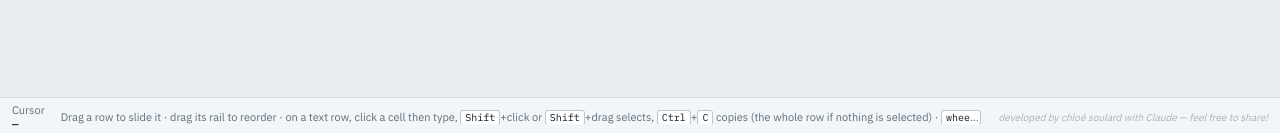
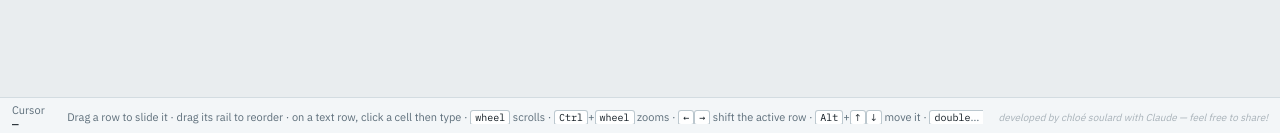
Before and after one commit to Chloe-Soulard/chloe-soulard.github.io, a Jekyll site: the page tools/chromatoscope.html, which Jekyll copies as it is, in a window 1280 px wide. Shown: the part 764-897 px from the top of the page. Built offline with Jekyll 4.4.1, drawn with Linux system fonts in a browser that asks for light colours; part of the change alters nothing that is shown.

Commit message:
Revert "Chromatoscope: select and copy sequences in text rows"
This reverts commit 29fc72efd1b1baf17dd1e683baf75fff20ceacd3.

```diff
--- a/tools/chromatoscope.html
+++ b/tools/chromatoscope.html
@@ -269,7 +269,7 @@ input[type=range]{width:88px;accent-color:var(--accent)}
   <footer class="status">
     <span>Cursor <b id="pos">—</b></span>
     <span id="hint">
-      Drag a row to slide it · drag its rail to reorder · on a text row, click a cell then type, <kbd>Shift</kbd>+click or <kbd>Shift</kbd>+drag selects, <kbd>Ctrl</kbd>+<kbd>C</kbd> copies (the whole row if nothing is selected) ·
+      Drag a row to slide it · drag its rail to reorder · on a text row, click a cell then type ·
       <kbd>wheel</kbd> scrolls · <kbd>Ctrl</kbd>+<kbd>wheel</kbd> zooms ·
       <kbd>←</kbd><kbd>→</kbd> shift the active row · <kbd>Alt</kbd>+<kbd>↑</kbd><kbd>↓</kbd> move it ·
       <kbd>double-click</kbd> resets
@@ -986,29 +986,20 @@ function addTextRow(text, offset, afterId, label){
 
   // Same gesture as on a trace: dragging slides the row, while a click
   // without movement drops the cursor on the targeted cell.
-  // With Shift held, a click or a drag selects cells instead.
   let cdrag = null;
-  const colAt = e => Math.round(xToBase(e.clientX - note.canvas.getBoundingClientRect().left) - note.offset);
   note.canvas.addEventListener('pointerdown', e => {
     if (e.button !== 0) return;
     setActive(note.id);
-    cdrag = {x: e.clientX, off0: note.offset, moved: false, col: colAt(e), select: e.shiftKey};
-    if (cdrag.select){
-      const anchor = state.caret.id === note.id ? (state.caret.anchor ?? state.caret.col) : cdrag.col;
-      state.caret = {id: note.id, col: cdrag.col, anchor};
-      note.canvas.focus();
-      drawTextRows();
-    }
+    const r = note.canvas.getBoundingClientRect();
+    cdrag = {
+      x: e.clientX, off0: note.offset, moved: false,
+      col: Math.round(xToBase(e.clientX - r.left) - note.offset)
+    };
     try { note.canvas.setPointerCapture(e.pointerId); } catch (_){}
   });
 
   note.canvas.addEventListener('pointermove', e => {
     if (!cdrag) return;
-    if (cdrag.select){
-      const col = colAt(e);
-      if (col !== state.caret.col){ state.caret.col = col; drawTextRows(); }
-      return;
-    }
     if (!cdrag.moved && Math.abs(e.clientX - cdrag.x) < 4) return;
     cdrag.moved = true;
     const d = (e.clientX - cdrag.x) / view.pxpb;
@@ -1018,7 +1009,7 @@ function addTextRow(text, offset, afterId, label){
 
   const cend = e => {
     if (!cdrag) return;
-    if (!cdrag.moved && !cdrag.select){
+    if (!cdrag.moved){
       state.caret = {id: note.id, col: cdrag.col};
       note.canvas.focus();
       drawTextRows();
@@ -1040,10 +1031,9 @@ function addTextRow(text, offset, afterId, label){
     const txt = (e.clipboardData || window.clipboardData).getData('text').replace(/\s+/g, '');
     if (!txt) return;
     if (state.caret.id !== note.id) state.caret = {id: note.id, col: 0};
-    const sel = selRange(note);
-    let col = sel ? sel[0] : state.caret.col;
+    let col = state.caret.col;
     for (const c of txt){ col = noteSet(note, col, c); col++; }
-    state.caret = {id: note.id, col};
+    state.caret.col = col;
     ensureCaretVisible(note);
     render();
   });
@@ -1060,75 +1050,11 @@ function addTextRow(text, offset, afterId, label){
 }
 addTextRow.n = 0;
 
-/** The selected cells of a text row as [first, last], or null. */
-function selRange(note){
-  const c = state.caret;
-  if (c.id !== note.id || c.anchor == null || c.anchor === c.col) return null;
-  return [Math.min(c.anchor, c.col), Math.max(c.anchor, c.col)];
-}
-
-/** Blank the selected cells; returns the first one. */
-function clearSel(note, sel){
-  for (let i = sel[0]; i <= sel[1]; i++) if (i >= 0 && i < note.text.length) noteSet(note, i, ' ');
-  return sel[0];
-}
-
-/** Text that Ctrl+C takes: the selection, or the whole row when nothing is selected. */
-function noteCopyText(note){
-  const sel = selRange(note);
-  const s = sel ? note.text.slice(Math.max(0, sel[0]), sel[1] + 1) : note.text;
-  return s.trim();
-}
-
-function copyToClipboard(s, back){
-  const fallback = () => {
-    const ta = document.createElement('textarea');
-    ta.value = s;
-    ta.style.cssText = 'position:fixed;opacity:0';
-    document.body.appendChild(ta);
-    ta.select();
-    try { document.execCommand('copy'); } catch (_){}
-    ta.remove();
-    if (back) back.focus();
-  };
-  if (navigator.clipboard && window.isSecureContext) navigator.clipboard.writeText(s).catch(fallback);
-  else fallback();
-  $('#pos').textContent = 'copied ' + s.replace(/\s/g, '').length + ' characters';
-}
-
 function onNoteKey(note, e){
+  if (e.ctrlKey || e.metaKey || e.altKey) return;   // let Ctrl+V, Ctrl+R… through
   if (state.caret.id !== note.id) state.caret = {id: note.id, col: 0};
+  let col = state.caret.col;
   const k = e.key;
-
-  if ((e.ctrlKey || e.metaKey) && !e.altKey){
-    const kl = k.toLowerCase();
-    if (kl === 'a'){
-      // select from the first to the last written cell
-      const first = note.text.search(/\S/);
-      if (first < 0) return;
-      state.caret = {id: note.id, anchor: first, col: note.text.replace(/\s+$/, '').length - 1};
-    }
-    else if (kl === 'c' || kl === 'x'){
-      const s = noteCopyText(note);
-      if (!s) return;
-      copyToClipboard(s, note.canvas);
-      if (kl === 'x'){
-        const sel = selRange(note) || [0, note.text.length - 1];
-        state.caret = {id: note.id, col: clearSel(note, sel)};
-      }
-    }
-    else return;                                    // let Ctrl+V, Ctrl+R… through
-    e.preventDefault(); e.stopPropagation();
-    render();
-    return;
-  }
-  if (e.altKey) return;
-
-  // Shift + a movement key grows the selection; any other key drops it.
-  const moving = /^(ArrowLeft|ArrowRight|Home|End)$/.test(k);
-  const sel = selRange(note);
-  const anchor = moving && e.shiftKey ? (state.caret.anchor ?? state.caret.col) : undefined;
-  let col = state.caret.col;
 
   if (k === 'ArrowLeft')       col--;
   else if (k === 'ArrowRight') col++;
@@ -1145,20 +1071,15 @@ function onNoteKey(note, e){
     drawTextRows();
     return;
   }
-  else if (sel && (k === 'Backspace' || k === 'Delete')) col = clearSel(note, sel);
   else if (k === 'Backspace')  col = noteSet(note, col - 1, ' ');
   else if (k === 'Delete')     noteSet(note, col, ' ');
   else if (k === 'Home')       col = 0;
   else if (k === 'End')        col = note.text.replace(/\s+$/, '').length;
-  else if (k.length === 1){
-    if (sel) col = clearSel(note, sel);
-    col = noteSet(note, col, k); col++;
-  }
-  else if (k === 'Escape' && sel){}                 // just drops the selection
+  else if (k.length === 1){ col = noteSet(note, col, k); col++; }
   else return;                                      // Tab, F5, Esc... pass through
 
   e.preventDefault(); e.stopPropagation();
-  state.caret = {id: note.id, col, anchor};
+  state.caret = {id: note.id, col};
   ensureCaretVisible(note);
   render();
 }
@@ -1197,14 +1118,6 @@ function drawTextRow(note){
       ctx.moveTo(x, 2); ctx.lineTo(x, h - 2);
     }
     ctx.stroke();
-  }
-
-  // ---- the selected cells ----
-  const sel = selRange(note);
-  if (sel){
-    const x0 = baseToX(sel[0] + note.offset) - cw / 2;
-    ctx.fillStyle = COL.match;
-    ctx.fillRect(x0, 1, (sel[1] - sel[0] + 1) * cw, h - 2);
   }
 
   // ---- the cursor cell ----
```
